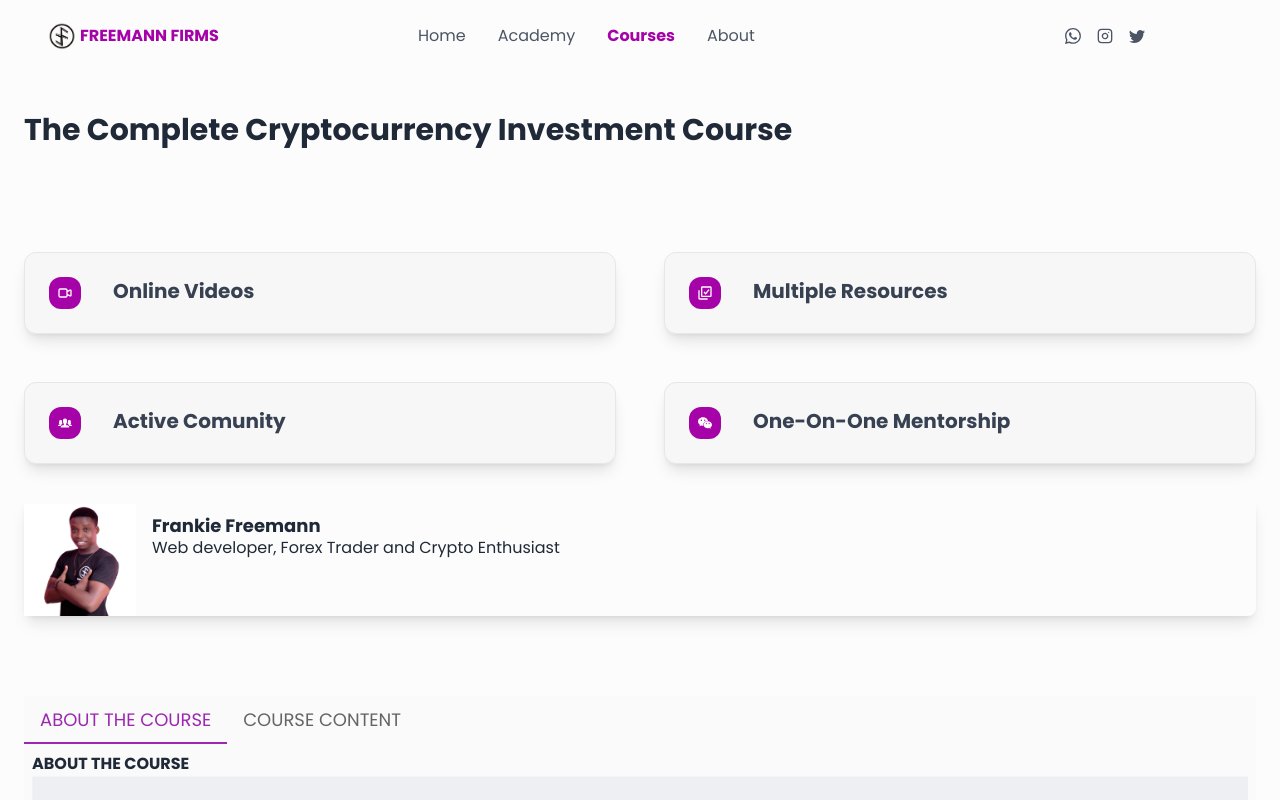
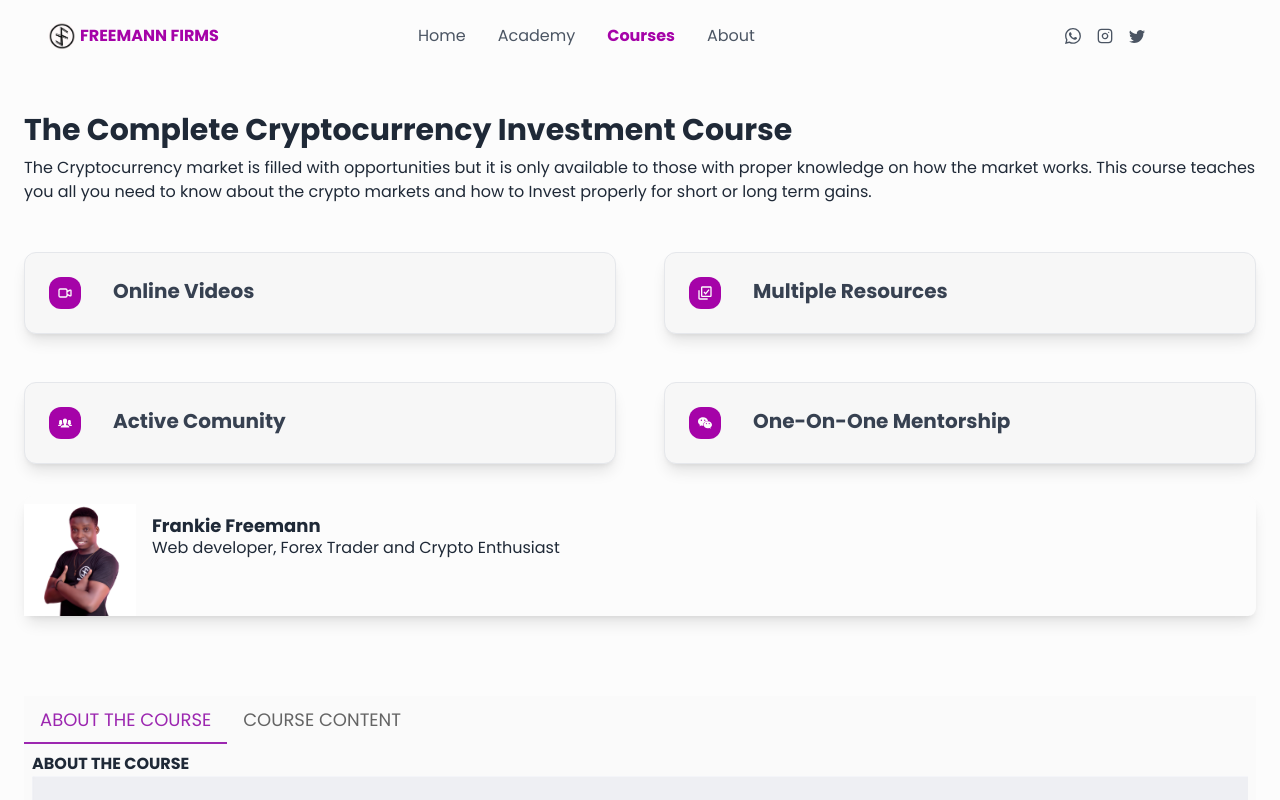
Before and after one commit to FreemannFirms/Freemann-Firms-REACT-V2, a React (Vite) app: page /courses/crypto in a window 1280 px wide. Shown: the top 800 px of the page. Built offline with nearby package versions, Linux system fonts and the light colour scheme.

Commit message:
New commit

```diff
--- a/src/components/Navigation/Navbar.jsx
+++ b/src/components/Navigation/Navbar.jsx
@@ -3,7 +3,7 @@ import { useState } from "react"
 import { Link, NavLink } from 'react-router-dom';
 
 import { navItems } from './NavItems';
-import Dropdown from './Dropdown';
+// import Dropdown from './Dropdown';
 
 //IMAGE//
 import img from '../../assets/Images/FF.png'
@@ -16,7 +16,7 @@ import { FiInstagram } from 'react-icons/fi'
 
 const Navbar = () => {
     const [open, setOpen] = useState(false);
-    const { dropdown, setDropdown } = useState(true);
+    // const { dropdown, setDropdown } = useState(true);
 
     return (
         <nav className="bg-white shadow dark:bg-gray-900">
--- a/src/components/Pages/Crypto.jsx
+++ b/src/components/Pages/Crypto.jsx
@@ -22,7 +22,7 @@ const Crypto = () => {
           <div className="container px-6 py-10 mx-auto">
             <div className="grid justify-between items-center gap-2">
               <h1 className="text-2xl font-semibold text-gray-800 capitalize lg:text-3xl dark:text-white mb-4 lg:mb-0">The Complete Cryptocurrency Investment Course</h1>
-              <p className='dark: text-white'>The Cryptocurrency market is filled with opportunities but it is only available to those with proper knowledge on how the market works. This course teaches you all you need to know about the crypto markets and how to Invest properly for short or long term gains.</p>
+              <p className='dark:text-white text-gray-800'>The Cryptocurrency market is filled with opportunities but it is only available to those with proper knowledge on how the market works. This course teaches you all you need to know about the crypto markets and how to Invest properly for short or long term gains.</p>
             </div>
 
             <div className="grid grid-cols-1 gap-8 mt-8 xl:mt-12 xl:gap-12 md:grid-cols-2">
--- a/src/components/Pages/Forex.jsx
+++ b/src/components/Pages/Forex.jsx
@@ -23,7 +23,7 @@ const Forex = () => {
           <div className="container px-6 py-10 mx-auto">
             <div className="grid justify-between items-center gap-2">
               <h1 className="text-2xl font-semibold text-gray-800 capitalize lg:text-3xl dark:text-white mb-4 lg:mb-0">Forex & Crypto Trading MasterClass</h1>
-              <p className='dark: text-white'>Go from beginner to Master with the "Forex & crypto Trading masterclass". Learn how to properly analyze and Trade any financial markets which allows you to Earn passive or active Income.</p>
+              <p className='dark:text-white text-gray-800'>Go from beginner to Master with the "Forex & crypto Trading masterclass". Learn how to properly analyze and Trade any financial markets which allows you to Earn passive or active Income.</p>
             </div>
 
             <div className="grid grid-cols-1 gap-8 mt-8 xl:mt-12 xl:gap-12 md:grid-cols-2">
--- a/src/components/Pages/Home.jsx
+++ b/src/components/Pages/Home.jsx
@@ -169,7 +169,7 @@ const HomePage = () => {
                             </div>
                         </div>
 
-                        <div className="flex items-center justify-center w-full h-96 lg:w-1/2 border">
+                        <div className="flex items-center justify-center w-full h-96 lg:w-1/2">
                             <img className="sm:object-cover object-contain w-full h-full mx-auto lg:max-w-2xl" src={pro} alt="freemann firms" />
                         </div>
                     </div>
```
